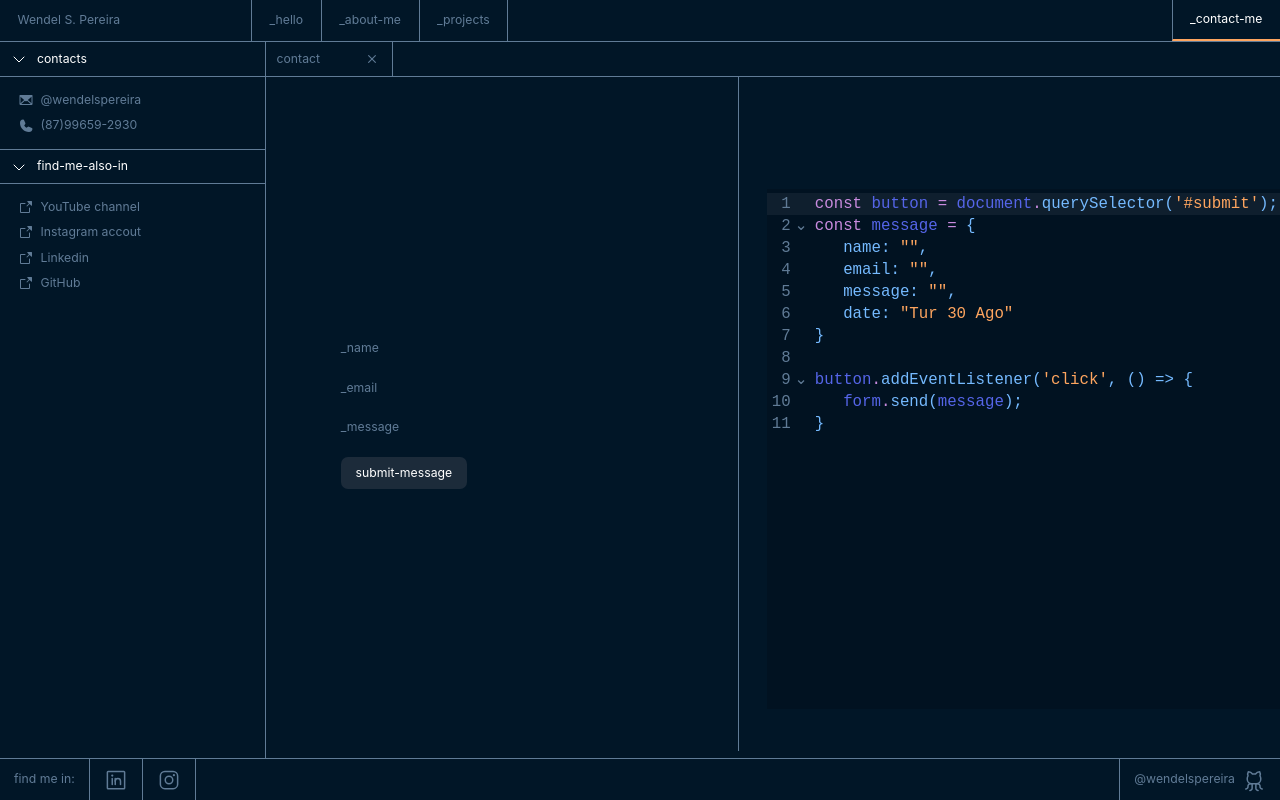
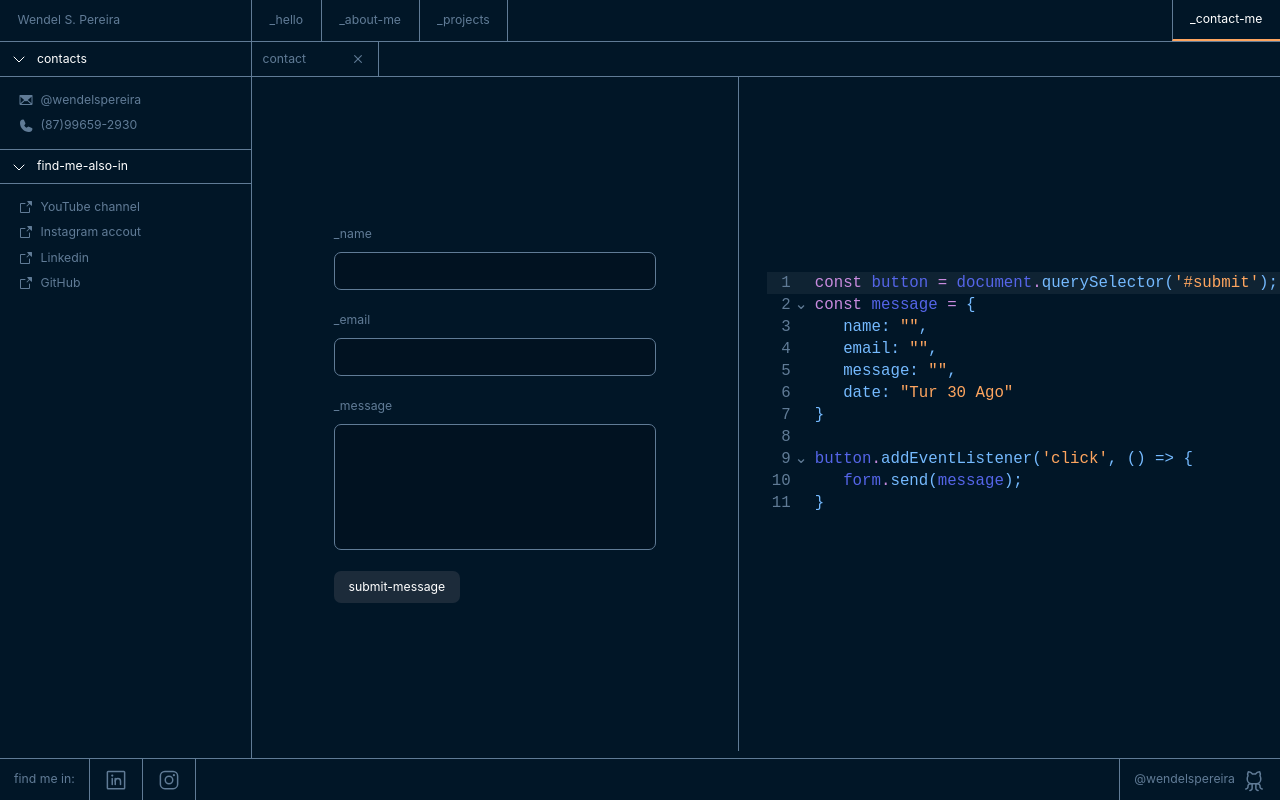
Before and after one commit to wendelspereira/portfolio, a Next.js app: page /contact in a window 1280 px wide. Built offline with nearby package versions, Linux system fonts and the light colour scheme.

Commit message:
fix contact page

```diff
--- a/src/config/codeMirrorTheme.tsx
+++ b/src/config/codeMirrorTheme.tsx
@@ -5,13 +5,13 @@ import { tags as t } from "@lezer/highlight";
 export const codeMirrorTheme = createTheme({
     theme: "dark",
     settings: {
-      background: "#011221",
+      background: "#011627",
       foreground: "#75baff",
       caret: "#5d00ff",
       selection: "#036dd626",
       selectionMatch: "#036dd626",
       lineHighlight: "#8a91991a",
-      gutterBackground: "#011221",
+      gutterBackground: "#011627",
       gutterForeground: "#607B96",
     },
     styles: [
--- a/src/pages/_app.tsx
+++ b/src/pages/_app.tsx
@@ -1,5 +1,6 @@
 import "../styles/globals.css";
 import "../styles/projects.css";
+import "../styles/contact.css";
 import "../../node_modules/nprogress/nprogress.css";
 import type { AppProps } from "next/app";
 import Footer from "../components/Footer";
--- a/src/pages/about.tsx
+++ b/src/pages/about.tsx
@@ -39,7 +39,7 @@ const About: NextPage = () => {
         {/* personal-info */}
         <div
           className={
-            "flex w-full items-center gap-3 border-b border-brand-600 min-h-40 hover:text-white-100 px-3"
+            "flex w-full items-center gap-3 border-b border-brand-600 h-10 hover:text-white-100 px-3"
           }
         >
           <span>
--- a/src/pages/contact.tsx
+++ b/src/pages/contact.tsx
@@ -3,7 +3,7 @@ import { ArrowSquareOut, CaretDown, Envelope, Phone, X } from "phosphor-react";
 import { javascript } from "@codemirror/lang-javascript";
 import CodeMirror from "@uiw/react-codemirror";
 import { useState } from "react";
-import {codeMirrorTheme} from "../config/codeMirrorTheme"
+import { codeMirrorTheme } from "../config/codeMirrorTheme"
 
 const Contact: NextPage = () => {
   const [name, setName] = useState("");
@@ -14,6 +14,13 @@ const Contact: NextPage = () => {
   const handleSubmit = (e: any) => {
     e.preventDefault();
     setSent(true);
+  };
+
+  const handleNewMessage = () => {
+    setSent(false);
+    setName("");
+    setEmail("");
+    setMessage("");
   };
 
   const handleMirror = (e: React.FormEvent<HTMLInputElement>) => {
@@ -56,7 +63,7 @@ const Contact: NextPage = () => {
 
   return (
     <div className="flex w-full h-[calc(100vh-6rem)]">
-      <div className="flex flex-col border-r border-brand-600 w-[19rem] h-full">
+      <div className="flex flex-col border-r border-brand-600 w-72 h-full">
         <div className="flex items-center h-10 w-full border-b border-brand-600 text-white-100 gap-3 px-3">
           <span>
             <CaretDown className="inline" size={16} />
@@ -65,13 +72,13 @@ const Contact: NextPage = () => {
         </div>
         <div className={"px-5 py-4"}>
           <ul className="flex flex-col gap-2 text-text-main hover:text-white">
-            <a  rel="noopener noreferrer" target="_blank" href="mailto:wendelspereira@outlook.com">
+            <a rel="noopener noreferrer" target="_blank" href="mailto:wendelspereira@outlook.com">
               <li className="flex items-center gap-2 hover:text-white-100">
                 <Envelope size={16} color="#607b96" weight="fill" />
                 <span>@wendelspereira</span>
               </li>
             </a>
-            <a  rel="noopener noreferrer" target="_blank" href="https://api.whatsapp.com/send/?phone=5587996592930&text&type=phone_number&app_absent=0">
+            <a rel="noopener noreferrer" target="_blank" href="https://api.whatsapp.com/send/?phone=5587996592930&text&type=phone_number&app_absent=0">
               <li className="flex items-center gap-2 hover:text-white-100">
                 <Phone size={16} color="#607b96" weight="fill" />
                 <span>(87)99659-2930</span>
@@ -88,7 +95,7 @@ const Contact: NextPage = () => {
         </div>
         <div className={"px-5 py-4"}>
           <ul className="flex flex-col gap-2 text-text-main">
-            <a  rel="noopener noreferrer" target="_blank" href="https://www.youtube.com/channel/UCNldlHLt5OU1vTIu1yWZyhw">
+            <a rel="noopener noreferrer" target="_blank" href="https://www.youtube.com/channel/UCNldlHLt5OU1vTIu1yWZyhw">
               <li className="flex items-center gap-2 hover:text-white-100">
                 <span>
                   <ArrowSquareOut size={16} color="#607b96" weight="fill" />
@@ -96,7 +103,7 @@ const Contact: NextPage = () => {
                 YouTube channel
               </li>
             </a>
-            <a  rel="noopener noreferrer" target="_blank" href="https://www.instagram.com/wendelspereira">
+            <a rel="noopener noreferrer" target="_blank" href="https://www.instagram.com/wendelspereira">
               <li className="flex items-center gap-2 hover:text-white-100">
                 <span>
                   <ArrowSquareOut size={16} color="#607b96" weight="fill" />
@@ -104,7 +111,7 @@ const Contact: NextPage = () => {
                 Instagram accout
               </li>
             </a>
-            <a  rel="noopener noreferrer" target="_blank" href="https://www.linkedin.com/in/devwendelspereira">
+            <a rel="noopener noreferrer" target="_blank" href="https://www.linkedin.com/in/devwendelspereira">
               <li className="flex items-center gap-2 hover:text-white-100">
                 <span>
                   <ArrowSquareOut size={16} color="#607b96" weight="fill" />
@@ -112,7 +119,7 @@ const Contact: NextPage = () => {
                 Linkedin
               </li>
             </a>
-            <a  rel="noopener noreferrer" target="_blank" href="https://www.github.com/wendelspereira">
+            <a rel="noopener noreferrer" target="_blank" href="https://www.github.com/wendelspereira">
               <li className="flex items-center gap-2 hover:text-white-100">
                 <span>
                   <ArrowSquareOut size={16} color="#607b96" weight="fill" />
@@ -129,7 +136,7 @@ const Contact: NextPage = () => {
             contact
             <div className="items-center justify-center p-1 hover:rounded-md hover:text-white-100 hover:bg-brand-500 hover:transition">
 
-            <X weight="bold" size={12} />
+              <X weight="bold" size={12} />
             </div>
           </div>
         </div>
@@ -139,11 +146,12 @@ const Contact: NextPage = () => {
             {!sent ? (
               <form
                 onSubmit={handleSubmit}
-                className="flex flex-col text-brand-600 w-full xl:max-w-[23rem] gap-6"
+                className="contact flex flex-col text-brand-600 w-full xl:max-w-[23rem] gap-6"
               >
                 <label htmlFor="name">
                   _name
                   <input
+                    className="wendel"
                     name="name"
                     onChange={handleMirror}
                     autoComplete="off"
@@ -155,6 +163,7 @@ const Contact: NextPage = () => {
                 <label htmlFor="email">
                   _email
                   <input
+                    className="wendel"
                     name="email"
                     onChange={handleMirror}
                     autoComplete="off"
@@ -171,7 +180,7 @@ const Contact: NextPage = () => {
                     autoComplete="off"
                     type="textarea"
                     id="message"
-                    className="h-36 flex items-start "
+                    className="flex items-start h-36"
                   />
                 </label>
 
@@ -189,13 +198,13 @@ const Contact: NextPage = () => {
                   Your message has been accepted. You will recieve answer really
                   soon!
                 </p>
-                <button className="flex items-center justify-center xl:text-sm xl:py-3 xl:px-4 bg-brand-500 xl:h-10 xl:w-44 text-white-100 rounded-lg">
+                <button onClick={handleNewMessage} className="flex items-center justify-center xl:text-sm xl:py-3 xl:px-4 bg-brand-500 xl:h-10 xl:w-44 text-white-100 rounded-lg">
                   send-new-message
                 </button>
               </div>
             )}
           </section>
-          <section className="flex h-[calc(100%-3rem)] flex-1 xl:pt-32 justify-center">
+          <section className="flex h-[calc(100%-3rem)] flex-1 items-center justify-center">
             <CodeMirror
               value={`const button = document.querySelector('#submit');\nconst message = {\n   name: "${name}",\n   email: "${email}",\n   message: "${message}",\n   date: "${formatedToday}"\n} \n\nbutton.addEventListener('click', () => {\n   form.send(message);\n}`}
               height="100%"
--- /dev/null
+++ b/src/styles/contact.css
@@ -0,0 +1,22 @@
+.contact>label>input {
+    display: flex;
+    align-items: start;
+    /* height: 2.5rem; */
+    width: 100%;
+    border-radius: 0.5rem;
+    color: var(--white);
+    background-color: var(--bg-dark);
+    border: solid 1px var(--border-grey);
+    margin-top: 0.625rem;
+    outline: var(--border-secundary);
+    padding: 0.625rem 0.937rem;
+
+}
+
+input:hover {
+  box-shadow: 0 0 0 3px rgba(96, 123, 150, 0.3);
+}
+
+input:focus {
+  box-shadow: 0 0 0 3px rgba(96, 123, 150, 0.3);
+}
--- a/src/styles/globals.css
+++ b/src/styles/globals.css
@@ -32,57 +32,35 @@ li {
   cursor: pointer;
 }
 
-input {
-  height: 2.5rem;
-  width: 100%;
-  border-radius: 0.5rem;
-  color: var(--text-secondary);
-  background-color: var(--bg-dark);
-  border: solid 1px var(--border-grey);
-  margin-top: 0.625rem;
-  outline: var(--border-secundary);
-  padding: 0.625rem 0.937rem;
-}
-
-input:hover {
-  box-shadow: 0 0 0 3px rgba(96, 123, 150, 0.3);
-}
-
 button:hover {
   filter: brightness(120%);
-}
-
-input:focus {
-  box-shadow: 0 0 0 3px rgba(96, 123, 150, 0.3);
 }
 
 * {
   box-sizing: border-box;
 }
 
+/* Scroll bar hidden ########################### */
 ::-webkit-scrollbar {
   width: 1.625rem;
   height: 100%;
 }
-/* ::-webkit-scrollbar-button {
-  width: 1.15rem;
-} */
 
-/* Track */
 ::-webkit-scrollbar-track {
   background: #011627;
 }
 
-/* Handle */
 ::-webkit-scrollbar-thumb {
   background: #607b96;
 }
 
-  .no-scrollbar::-webkit-scrollbar {
-    display: none;
-  }
+.no-scrollbar::-webkit-scrollbar {
+  display: none;
+}
 
-  .no-scrollbar {
-    -ms-overflow-style: none; /* IE and Edge */
-    scrollbar-width: none; /* Firefox */
-  }
+.no-scrollbar {
+  -ms-overflow-style: none;
+  /* IE and Edge */
+  scrollbar-width: none;
+  /* Firefox */
+}
--- a/src/styles/projects.css
+++ b/src/styles/projects.css
@@ -9,7 +9,7 @@
     user-select: none;
   }
 
-  input {
+  .checkbox > input {
     position: absolute;
     opacity: 0;
     cursor: pointer;
```
Also changed, not shown: src/pages/index.tsx (+7 -7 lines).
